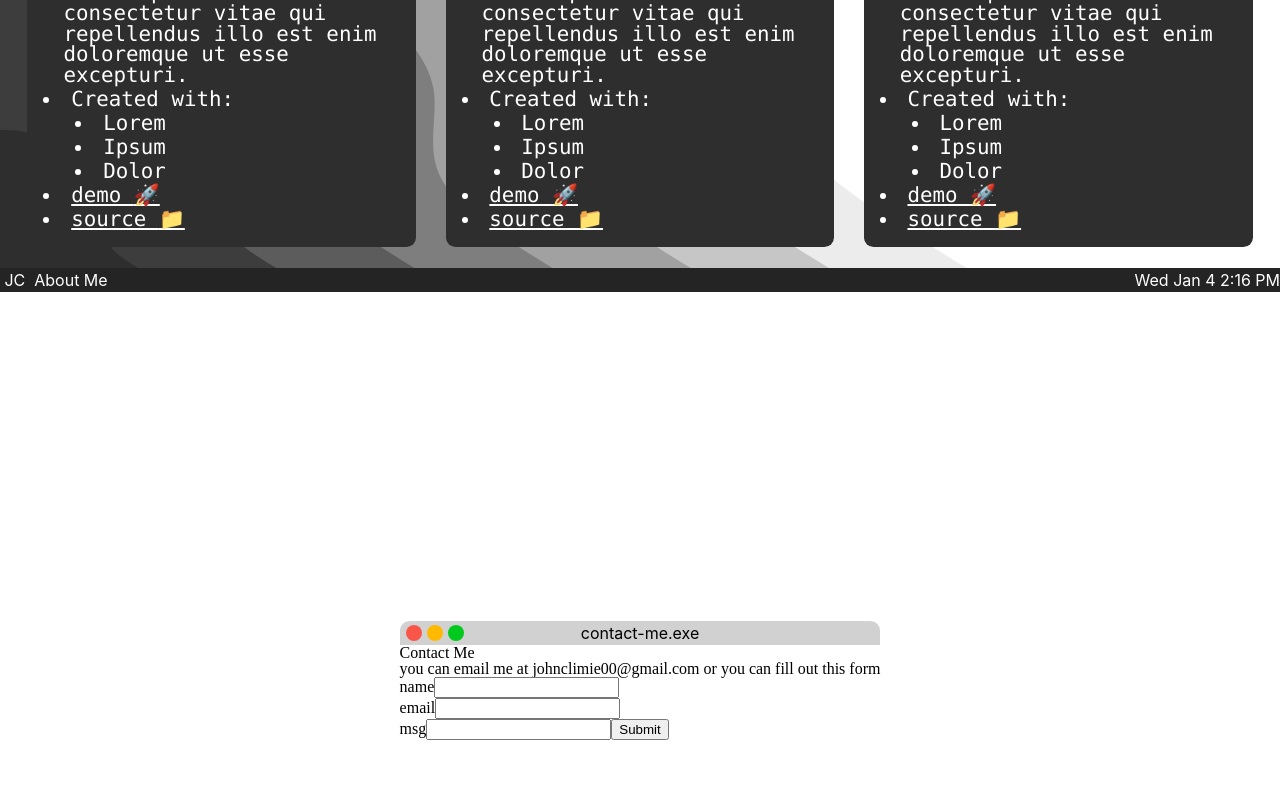
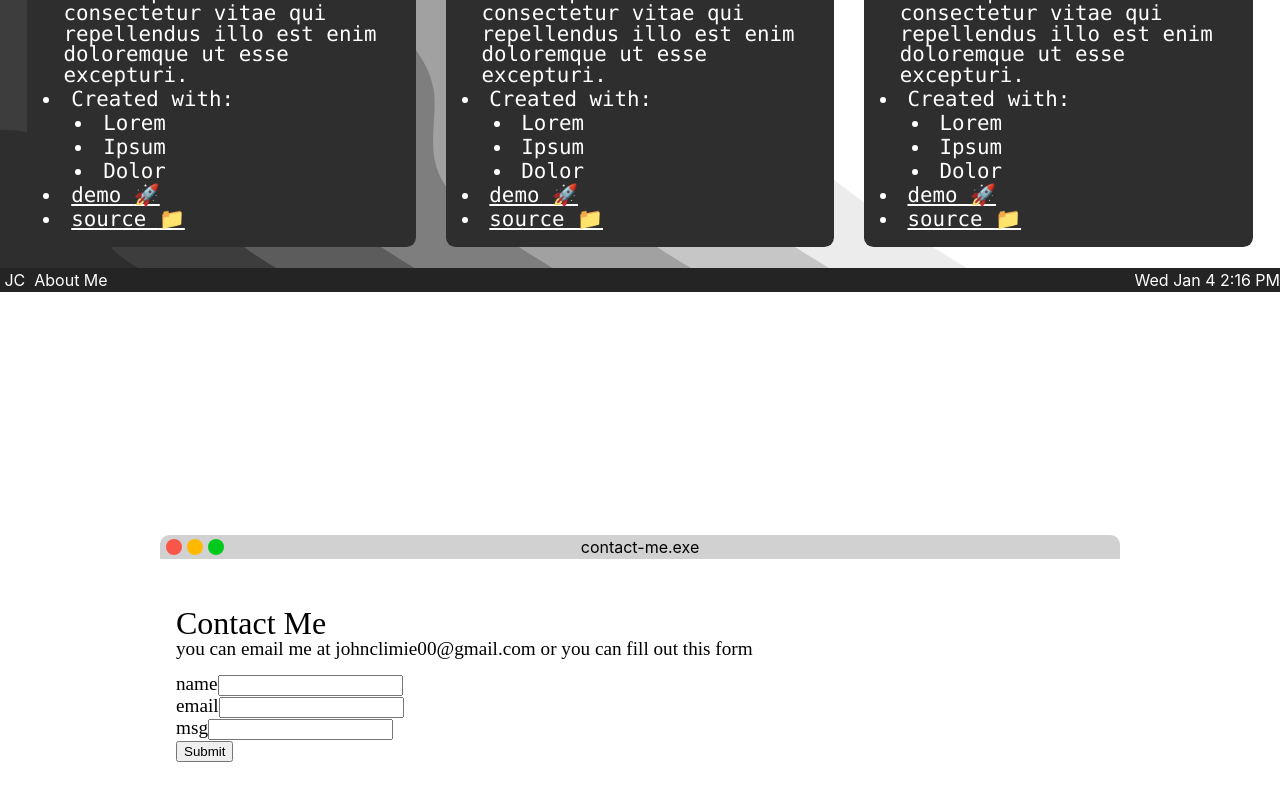
Before and after one commit to johnclimie/portfolio-2023, a Next.js app: page / in a window 1280 px wide. Shown: the part 2368-3168 px from the top of the page. Built offline with nearby package versions, Linux system fonts and the light colour scheme.

Commit message:
Styling for contact forms

```diff
--- a/components/Contact.js
+++ b/components/Contact.js
@@ -11,11 +11,11 @@ export default function Contact() {
                 <div className={styles.contactContent}>
                     <div className={styles.contactWindow}>
                         <LightWindowTop title="contact-me.exe"/>
-                        <div>
+                        <div className={styles.contactWindowContent}>
                             <h1>Contact Me</h1>
                             <p>you can email me at johnclimie00@gmail.com or you can fill out this form</p>
-                            <form>
-                                <div>
+                            <form className={styles.contactForm}>
+                                <div className={styles.inputsContainer}>
                                     <div>
                                         <label htmlFor="name">name</label>
                                         <input type="text" id="name"></input>
@@ -25,10 +25,13 @@ export default function Contact() {
                                         <label htmlFor="email">email</label>
                                         <input type="text" id="email"></input>
                                     </div>
+
+                                    <div>
+                                        <label htmlFor="msg">msg</label>
+                                        <input type="text" id="msg"></input>
+                                    </div>
                                 </div>
 
-                                <label htmlFor="msg">msg</label>
-                                <input type="text" id="msg"></input>
                                 <button>Submit</button>
                             </form>
                         </div>
--- a/styles/Contact.module.css
+++ b/styles/Contact.module.css
@@ -10,12 +10,33 @@
 .contactContent {
     display: flex;
     flex: 1;
-    max-width: 60rem;
     width: 100%;
     justify-content: center;
     align-items: center;
 }
 
 .contactWindow {
+    max-width: 60rem;
+    width: 100%;
+}
 
+.contactWindowContent {
+    padding: 3rem 1rem;
 }
+
+.contactWindowContent h1 {
+    font-size: 2rem;
+}
+
+.contactWindowContent p, .contactForm {
+    font-size: 1.2rem;
+}
+
+.contactForm {
+    margin: 1rem 0rem;
+}
+
+.inputsContainer {
+    display: flex;
+    flex-direction: column;
+}
```
